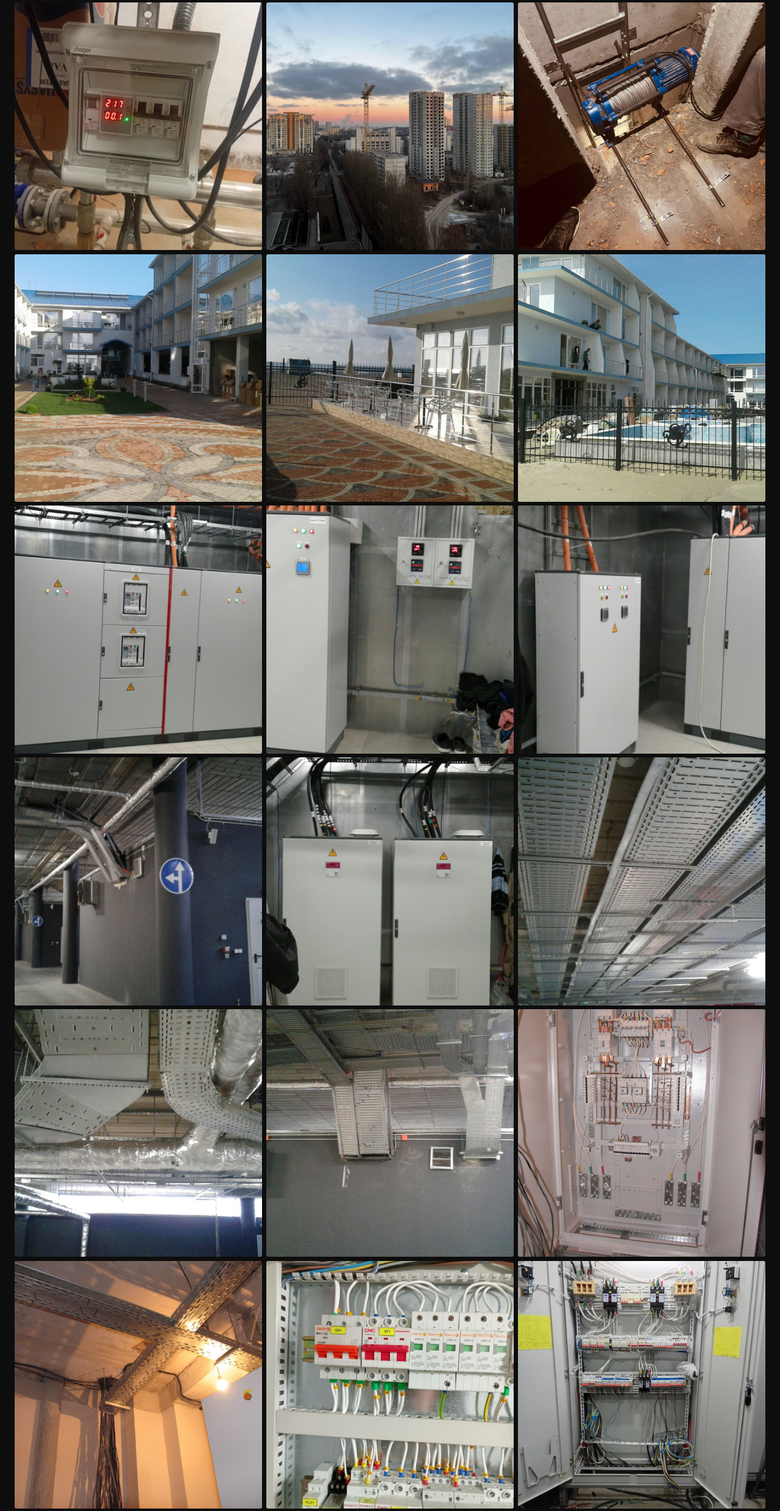
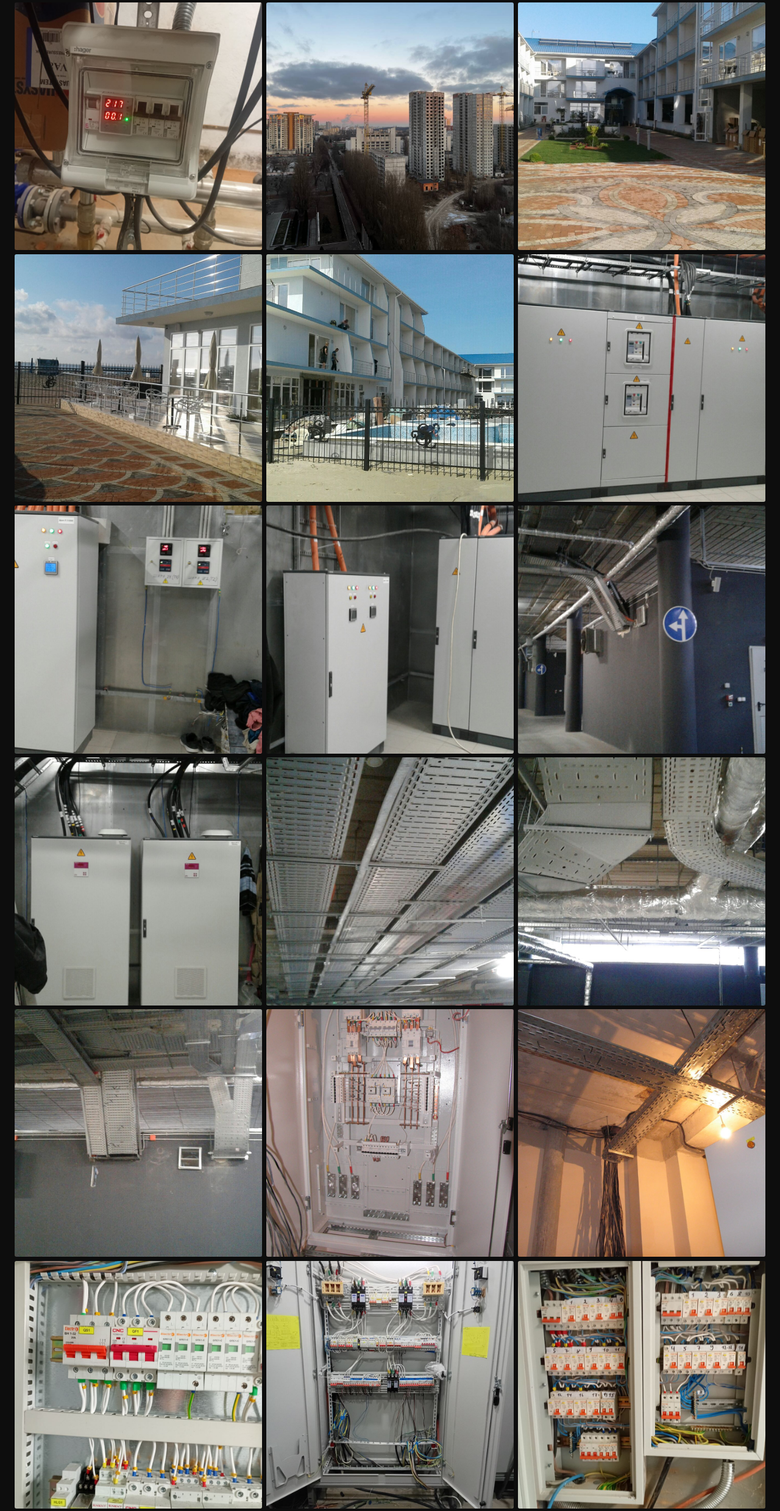
Before and after one commit to Igor5877/iris-vakansiya, a plain HTML site: page index.html in a window 1280 px wide. Shown: the part 1407-3885 px from the top of the page at 61% size. Drawn offline with Linux system fonts and the light colour scheme.

Commit message:
цуап

```diff
--- a/index.html
+++ b/index.html
@@ -104,31 +104,31 @@
     <div class="gallery-item" onclick="openLightbox(2)"><img src="photos/IMG_20260501_161804_629.jpg" alt="Робота 3" loading="lazy"/></div>
     <div class="gallery-item" onclick="openLightbox(3)"><img src="photos/IMG_20260501_161804_643.jpg" alt="Робота 4" loading="lazy"/></div>
     <div class="gallery-item" onclick="openLightbox(4)"><img src="photos/IMG_20260504_150831_253.jpg" alt="Робота 5" loading="lazy"/></div>
-    <div class="gallery-item" onclick="openLightbox(5)"><img src="photos/IMG_20260504_150900_134.jpg" alt="Робота 6" loading="lazy"/></div>
-    <div class="gallery-item" onclick="openLightbox(6)"><img src="photos/doc_1.jpeg" alt="Робота 7" loading="lazy"/></div>
-    <div class="gallery-item" onclick="openLightbox(7)"><img src="photos/doc_2.jpeg" alt="Робота 8" loading="lazy"/></div>
-    <div class="gallery-item" onclick="openLightbox(8)"><img src="photos/doc_3.jpeg" alt="Робота 9" loading="lazy"/></div>
-    <div class="gallery-item" onclick="openLightbox(9)"><img src="photos/doc_4.jpeg" alt="Робота 10" loading="lazy"/></div>
-    <div class="gallery-item" onclick="openLightbox(10)"><img src="photos/doc_5.jpeg" alt="Робота 11" loading="lazy"/></div>
-    <div class="gallery-item" onclick="openLightbox(11)"><img src="photos/doc_6.jpeg" alt="Робота 12" loading="lazy"/></div>
-    <div class="gallery-item" onclick="openLightbox(12)"><img src="photos/doc_7.jpeg" alt="Робота 13" loading="lazy"/></div>
-    <div class="gallery-item" onclick="openLightbox(13)"><img src="photos/doc_9.jpeg" alt="Робота 14" loading="lazy"/></div>
-    <div class="gallery-item" onclick="openLightbox(14)"><img src="photos/doc_10.jpeg" alt="Робота 15" loading="lazy"/></div>
-    <div class="gallery-item" onclick="openLightbox(15)"><img src="photos/doc_11.jpeg" alt="Робота 16" loading="lazy"/></div>
-    <div class="gallery-item" onclick="openLightbox(16)"><img src="photos/doc_13.jpeg" alt="Робота 17" loading="lazy"/></div>
-    <div class="gallery-item" onclick="openLightbox(17)"><img src="photos/IMG_20260504_160155_294.jpg" alt="Робота 18" loading="lazy"/></div>
-    <div class="gallery-item" onclick="openLightbox(18)"><img src="photos/IMG_20260504_160155_272.jpg" alt="Робота 19" loading="lazy"/></div>
-    <div class="gallery-item" onclick="openLightbox(19)"><img src="photos/IMG_20260501_161705_728.jpg" alt="Робота 20" loading="lazy"/></div>
-    <div class="gallery-item" onclick="openLightbox(20)"><img src="photos/IMG_20260501_161710_150.jpg" alt="Робота 21" loading="lazy"/></div>
-    <div class="gallery-item" onclick="openLightbox(21)"><img src="photos/IMG_20260501_161713_894.jpg" alt="Робота 22" loading="lazy"/></div>
-    <div class="gallery-item" onclick="openLightbox(22)"><img src="photos/IMG_20260501_161734_721.jpg" alt="Робота 23" loading="lazy"/></div>
-    <div class="gallery-item" onclick="openLightbox(23)"><img src="photos/IMG_20260501_161737_366.jpg" alt="Робота 24" loading="lazy"/></div>
-    <div class="gallery-item" onclick="openLightbox(24)"><img src="photos/IMG_20260501_161746_097.jpg" alt="Робота 25" loading="lazy"/></div>
-    <div class="gallery-item" onclick="openLightbox(25)"><img src="photos/IMG_20260501_161754_304.jpg" alt="Робота 26" loading="lazy"/></div>
-    <div class="gallery-item" onclick="openLightbox(26)"><img src="photos/IMG_20260501_161759_234.jpg" alt="Робота 27" loading="lazy"/></div>
-    <div class="gallery-item" onclick="openLightbox(27)"><img src="photos/IMG_20260501_161759_367.jpg" alt="Робота 28" loading="lazy"/></div>
-    <div class="gallery-item" onclick="openLightbox(28)"><img src="photos/IMG_20260501_161734_721b.jpg" alt="Робота 29" loading="lazy"/></div>
-    <div class="gallery-item" onclick="openLightbox(29)"><img src="photos/IMG_20260504_175950_297.jpg" alt="Робота 30" loading="lazy"/></div>
+    <div class="gallery-item" onclick="openLightbox(5)"><img src="photos/doc_1.jpeg" alt="Робота 7" loading="lazy"/></div>
+    <div class="gallery-item" onclick="openLightbox(6)"><img src="photos/doc_2.jpeg" alt="Робота 8" loading="lazy"/></div>
+    <div class="gallery-item" onclick="openLightbox(7)"><img src="photos/doc_3.jpeg" alt="Робота 9" loading="lazy"/></div>
+    <div class="gallery-item" onclick="openLightbox(8)"><img src="photos/doc_4.jpeg" alt="Робота 10" loading="lazy"/></div>
+    <div class="gallery-item" onclick="openLightbox(9)"><img src="photos/doc_5.jpeg" alt="Робота 11" loading="lazy"/></div>
+    <div class="gallery-item" onclick="openLightbox(10)"><img src="photos/doc_6.jpeg" alt="Робота 12" loading="lazy"/></div>
+    <div class="gallery-item" onclick="openLightbox(11)"><img src="photos/doc_7.jpeg" alt="Робота 13" loading="lazy"/></div>
+    <div class="gallery-item" onclick="openLightbox(12)"><img src="photos/doc_9.jpeg" alt="Робота 14" loading="lazy"/></div>
+    <div class="gallery-item" onclick="openLightbox(13)"><img src="photos/doc_10.jpeg" alt="Робота 15" loading="lazy"/></div>
+    <div class="gallery-item" onclick="openLightbox(14)"><img src="photos/doc_11.jpeg" alt="Робота 16" loading="lazy"/></div>
+    <div class="gallery-item" onclick="openLightbox(15)"><img src="photos/doc_13.jpeg" alt="Робота 17" loading="lazy"/></div>
+    <div class="gallery-item" onclick="openLightbox(16)"><img src="photos/IMG_20260504_160155_294.jpg" alt="Робота 18" loading="lazy"/></div>
+    <div class="gallery-item" onclick="openLightbox(17)"><img src="photos/IMG_20260504_160155_272.jpg" alt="Робота 19" loading="lazy"/></div>
+    <div class="gallery-item" onclick="openLightbox(18)"><img src="photos/IMG_20260501_161705_728.jpg" alt="Робота 20" loading="lazy"/></div>
+    <div class="gallery-item" onclick="openLightbox(19)"><img src="photos/IMG_20260501_161710_150.jpg" alt="Робота 21" loading="lazy"/></div>
+    <div class="gallery-item" onclick="openLightbox(20)"><img src="photos/IMG_20260501_161713_894.jpg" alt="Робота 22" loading="lazy"/></div>
+    <div class="gallery-item" onclick="openLightbox(21)"><img src="photos/IMG_20260501_161734_721.jpg" alt="Робота 23" loading="lazy"/></div>
+    <div class="gallery-item" onclick="openLightbox(22)"><img src="photos/IMG_20260501_161737_366.jpg" alt="Робота 24" loading="lazy"/></div>
+    <div class="gallery-item" onclick="openLightbox(23)"><img src="photos/IMG_20260501_161746_097.jpg" alt="Робота 25" loading="lazy"/></div>
+    <div class="gallery-item" onclick="openLightbox(24)"><img src="photos/IMG_20260501_161754_304.jpg" alt="Робота 26" loading="lazy"/></div>
+    <div class="gallery-item" onclick="openLightbox(25)"><img src="photos/IMG_20260501_161759_234.jpg" alt="Робота 27" loading="lazy"/></div>
+    <div class="gallery-item" onclick="openLightbox(26)"><img src="photos/IMG_20260501_161759_367.jpg" alt="Робота 28" loading="lazy"/></div>
+    <div class="gallery-item" onclick="openLightbox(27)"><img src="photos/IMG_20260501_161734_721b.jpg" alt="Робота 29" loading="lazy"/></div>
+    <div class="gallery-item" onclick="openLightbox(28)"><img src="photos/IMG_20260504_175950_297.jpg" alt="Робота 30" loading="lazy"/></div>
+    <div class="gallery-item" onclick="openLightbox(29)"><img src="photos/IMG_20260430_145829.jpg" alt="Робота 30" loading="lazy"/></div>
   </div>
 </section>
 
@@ -286,7 +286,7 @@
   const photos = [
     'photos/IMG_20260501_161653_592.jpg','photos/IMG_20260501_161653_698.jpg',
     'photos/IMG_20260501_161804_629.jpg','photos/IMG_20260501_161804_643.jpg',
-    'photos/IMG_20260504_150831_253.jpg','photos/IMG_20260504_150900_134.jpg',
+    'photos/IMG_20260504_150831_253.jpg',
     'photos/doc_1.jpeg','photos/doc_2.jpeg','photos/doc_3.jpeg','photos/doc_4.jpeg','photos/doc_5.jpeg',
     'photos/doc_6.jpeg','photos/doc_7.jpeg','photos/doc_9.jpeg','photos/doc_10.jpeg',
     'photos/doc_11.jpeg','photos/doc_13.jpeg',
@@ -295,7 +295,7 @@
     'photos/IMG_20260501_161713_894.jpg','photos/IMG_20260501_161734_721.jpg',
     'photos/IMG_20260501_161737_366.jpg','photos/IMG_20260501_161746_097.jpg',
     'photos/IMG_20260501_161754_304.jpg','photos/IMG_20260501_161759_234.jpg',
-    'photos/IMG_20260501_161759_367.jpg','photos/IMG_20260501_161734_721b.jpg','photos/IMG_20260504_175950_297.jpg'
+    'photos/IMG_20260501_161759_367.jpg','photos/IMG_20260501_161734_721b.jpg','photos/IMG_20260504_175950_297.jpg','photos/IMG_20260430_145829.jpg'
   ];
   let current = 0;
 
```
Also changed, not shown: 2 other files.
